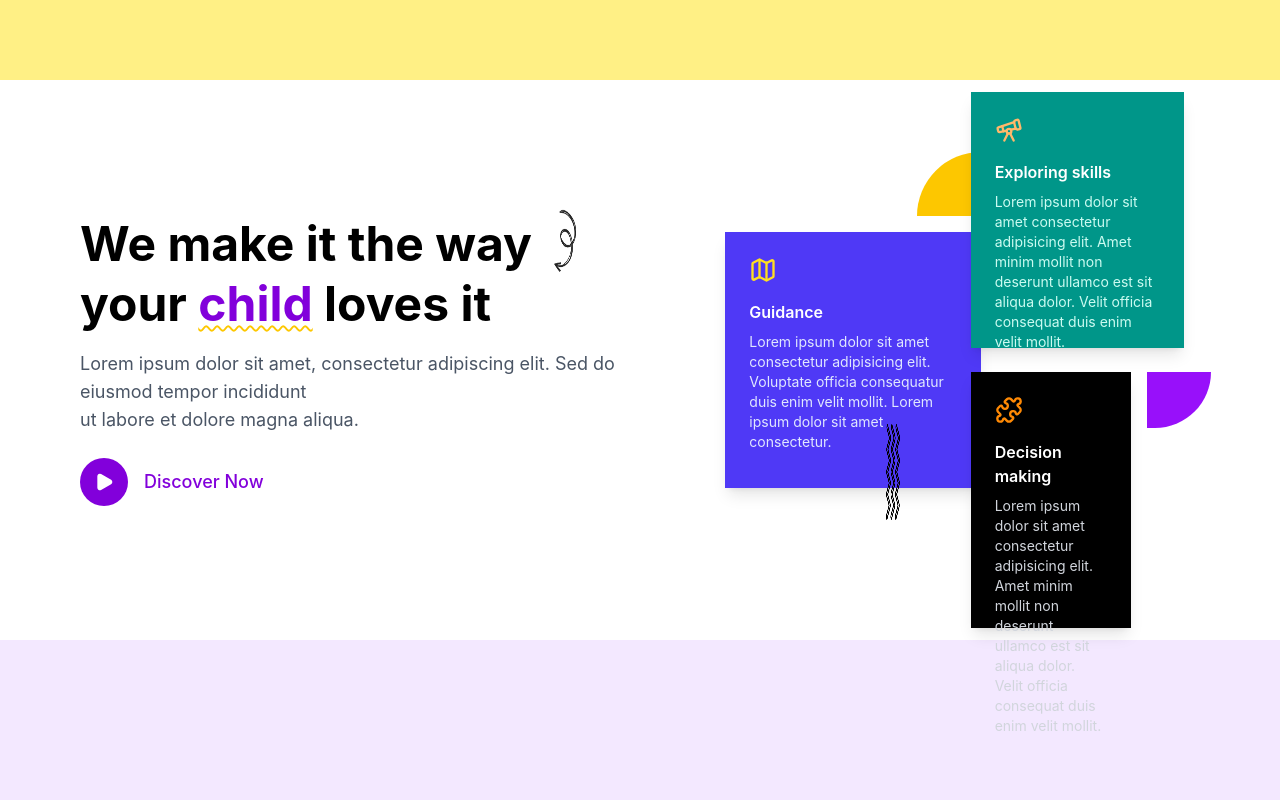
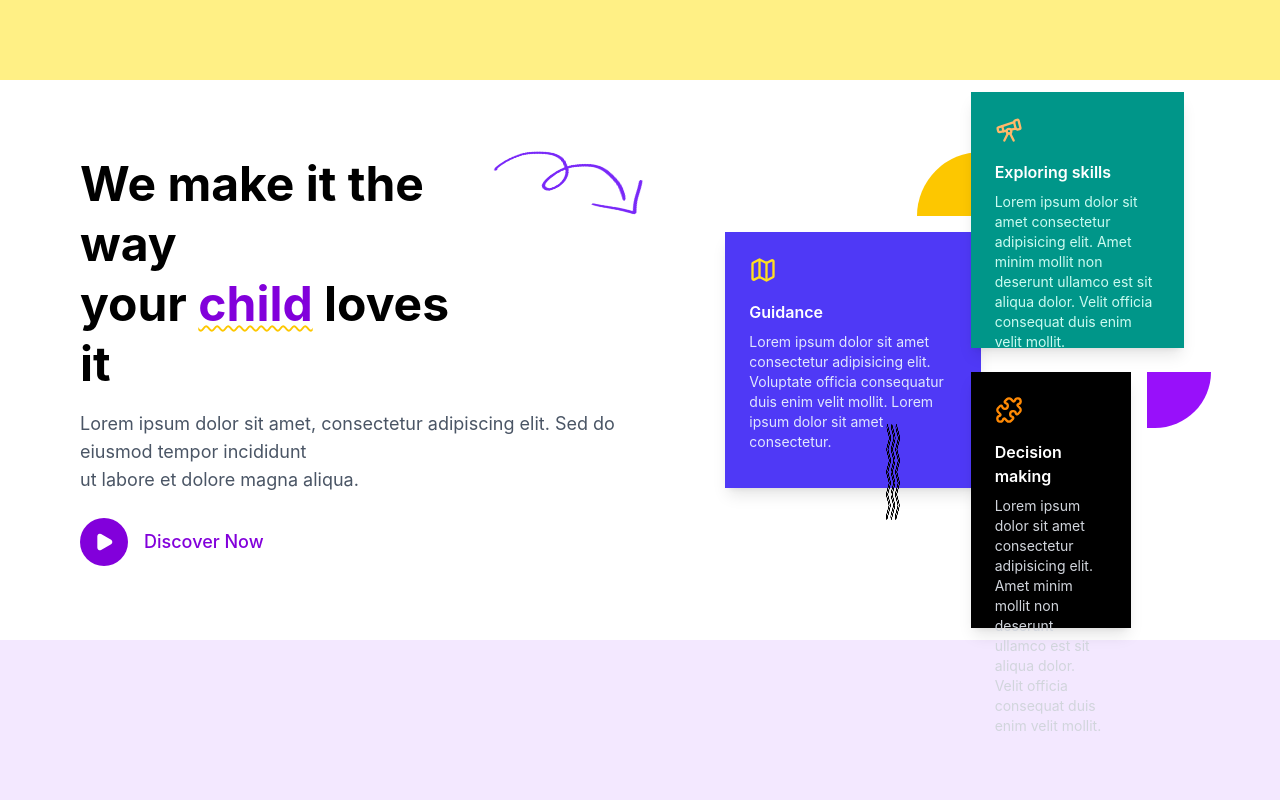
Before and after one commit to aaananddd/yellow-fish, a React (Vite) app: page / in a window 1280 px wide. Shown: the top 800 px of the page. Built offline with nearby package versions, Linux system fonts and the light colour scheme.

Commit message:
Added curly arrow.

```diff
--- a/src/components/home1/index.jsx
+++ b/src/components/home1/index.jsx
@@ -1,5 +1,5 @@
 import { Flag, Map, Play, Puzzle, Telescope } from "lucide-react";
-import CurlyArrow from "../../assets/curly-arrow.png";
+import CurlyArrow from "../../assets/curly-arrow-1.png";
 import WavyLines from "../../assets/wavy-lines.png";
 import React from "react";
 
@@ -20,7 +20,11 @@ const HomePage1 = () => {
           <img
             src={CurlyArrow}
             alt="curly arrow"
-            className="inline-block w-12 h-24 ml-2 -mt-4"
+            className="inline-block w-40 h-24 ml-10 -mt-4 -rotate-20"
+            style={{
+              filter:
+                "brightness(0) saturate(100%) invert(25%) sepia(85%) saturate(6000%) hue-rotate(260deg) brightness(95%) contrast(105%)",
+            }}
           />
         </div>
         <div>
```
Also changed, not shown: src/assets/curly-arrow-1.png (added).
